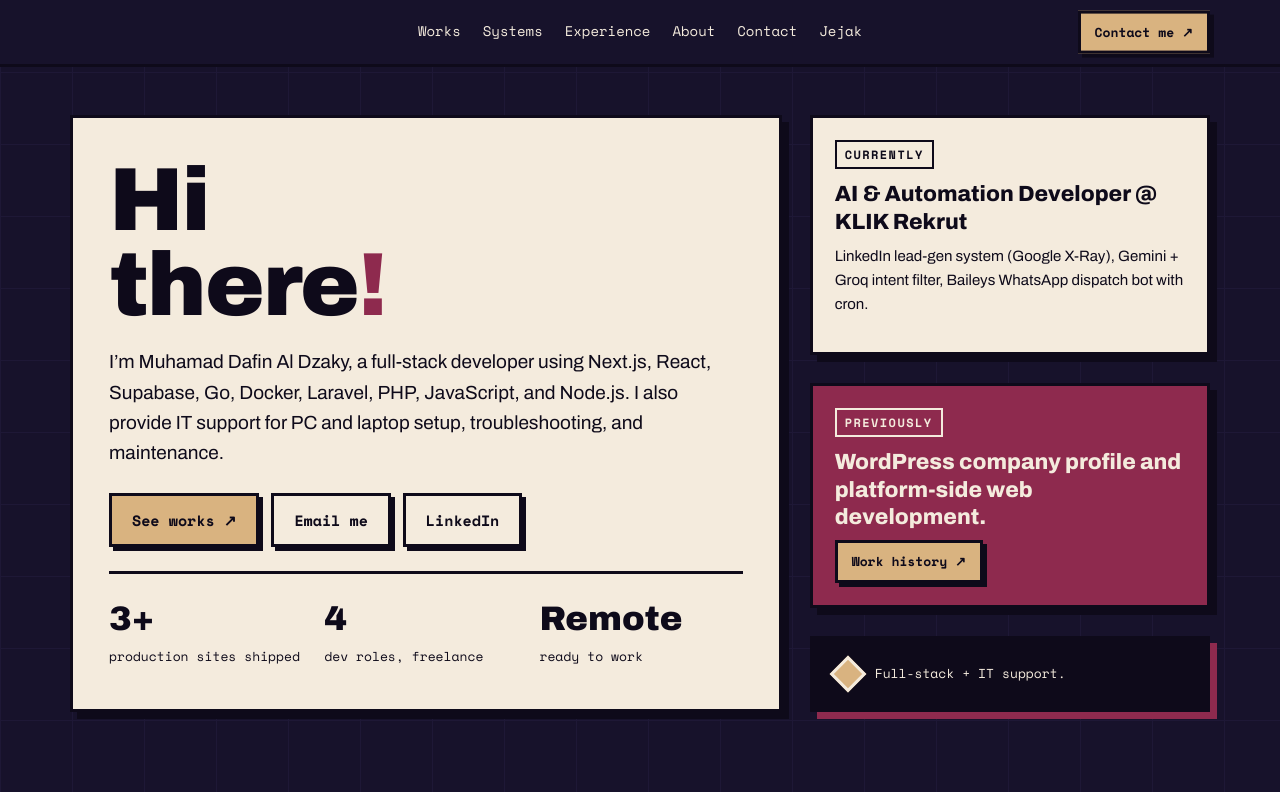
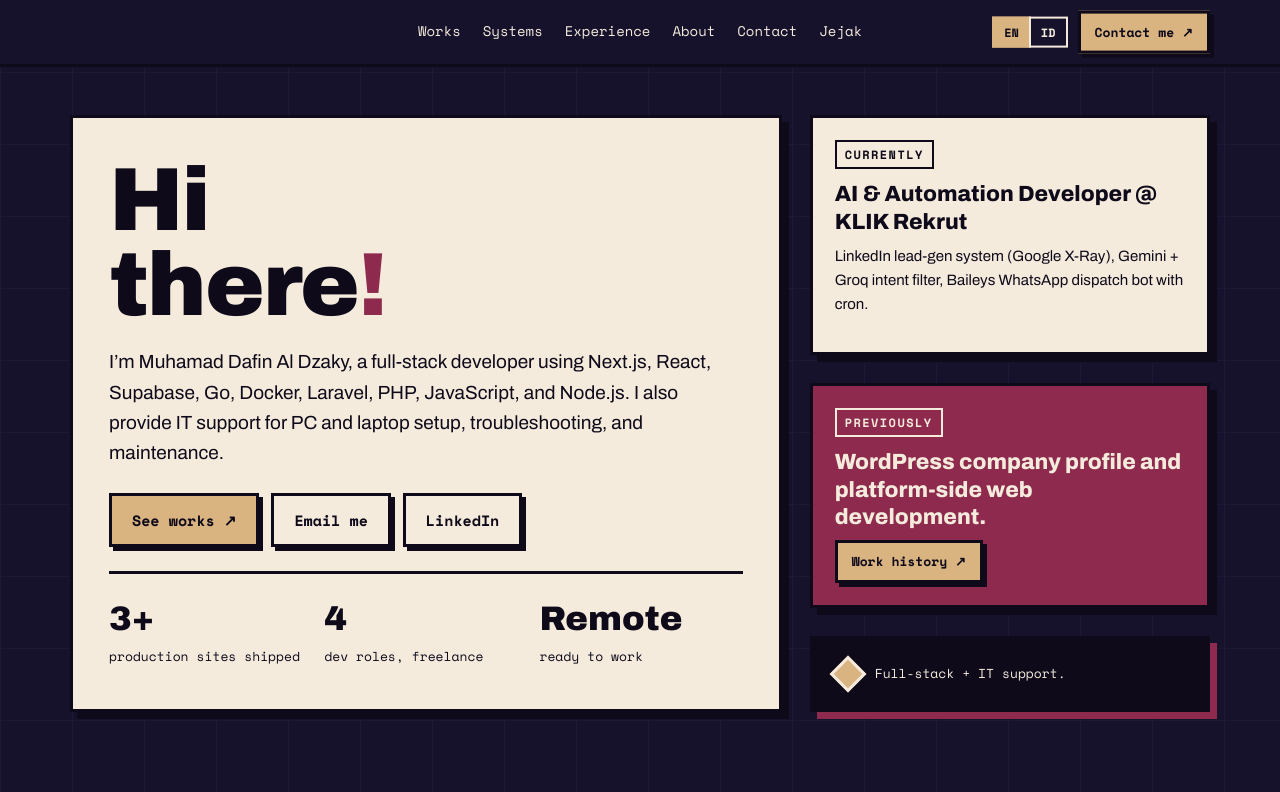
Before and after one commit to dafinwork/dafinwork.github.io, a Next.js app in the folder portfolio-new/frontend/: page / in a window 1280 px wide. Shown: the top 792 px of the page. Built offline with nearby package versions, Linux system fonts and the light colour scheme; no server answers; the database is empty.

Commit message:
Restore EN/ID language toggle in topbar

```diff
--- a/portfolio-new/frontend/src/components/TopBar.tsx
+++ b/portfolio-new/frontend/src/components/TopBar.tsx
@@ -3,6 +3,10 @@ import { useEffect, useState } from 'react';
 
 export default function TopBar() {
   const [open, setOpen] = useState(false);
+  const [lang, setLang] = useState<'en' | 'id'>(() => {
+    if (typeof window === 'undefined') return 'en';
+    return (localStorage.getItem('dafin-lang') as 'en' | 'id') || 'en';
+  });
 
   useEffect(() => {
     document.body.classList.toggle('menu-open', open);
@@ -14,6 +18,11 @@ export default function TopBar() {
     document.addEventListener('keydown', close);
     return () => document.removeEventListener('keydown', close);
   }, []);
+
+  useEffect(() => {
+    document.documentElement.lang = lang;
+    localStorage.setItem('dafin-lang', lang);
+  }, [lang]);
 
   return (
     <header className="topbar">
@@ -37,6 +46,22 @@ export default function TopBar() {
           <a href="#guestbook" onClick={() => setOpen(false)}>Jejak</a>
         </nav>
         <div className="topbar-actions">
+          <div className="lang" role="group" aria-label="Language / Bahasa">
+            <button
+              type="button"
+              data-lang="en"
+              className={lang === 'en' ? 'on' : ''}
+              aria-pressed={lang === 'en'}
+              onClick={() => setLang('en')}
+            >EN</button>
+            <button
+              type="button"
+              data-lang="id"
+              className={lang === 'id' ? 'on' : ''}
+              aria-pressed={lang === 'id'}
+              onClick={() => setLang('id')}
+            >ID</button>
+          </div>
           <a className="btn btn-gold btn-sm" href="mailto:muhamaddafinaldzaky@gmail.com">
             Contact me <span aria-hidden="true">↗</span>
           </a>
```
